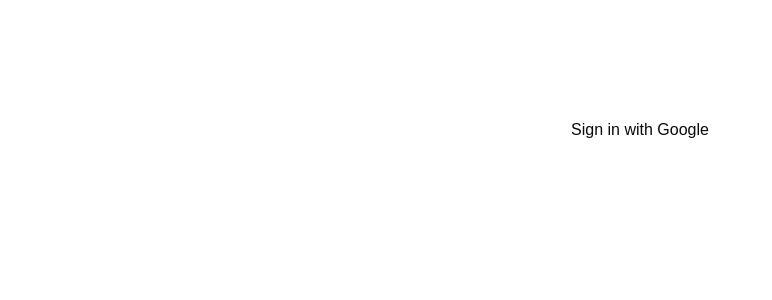
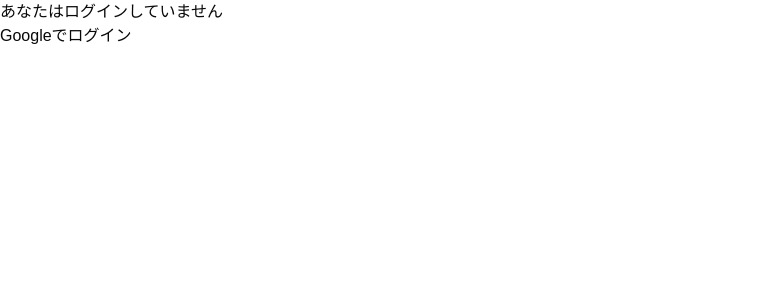
Before and after one commit to jphacks/ng_2403, a Next.js app in the folder app/: page / in a window 1280 px wide. Shown: the top 300 px of the page, without its empty margins (0-772 px from the left). Built offline with nearby package versions, Linux system fonts and the light colour scheme; no server answers.

Commit message:
test login

```diff
--- a/app/package.json
+++ b/app/package.json
@@ -19,6 +19,7 @@
     "lucide": "^0.453.0",
     "lucide-react": "^0.453.0",
     "next": "14.2.15",
+    "next-auth": "^4.24.10",
     "react": "^18",
     "react-dom": "^18",
     "react-firebase-hooks": "^5.1.1",
--- /dev/null
+++ b/app/src/app/api/auth/[...nextauth]/route.ts
@@ -0,0 +1,13 @@
+import NextAuth from "next-auth";
+import GoogleProvider from "next-auth/providers/google";
+
+const handler = NextAuth({
+  secret: process.env.NEXTAUTH_SECRET,
+  providers: [
+    GoogleProvider({
+      clientId: process.env.GOOGLE_CLIENT_ID ?? "",
+      clientSecret: process.env.GOOGLE_CLIENT_SECRET ?? "",
+    }),
+  ],
+});
+export { handler as GET, handler as POST };
--- a/app/src/app/layout.tsx
+++ b/app/src/app/layout.tsx
@@ -1,5 +1,6 @@
 import type { Metadata } from "next";
 import "./globals.css";
+import NextAuthProvider from "@/providers/NextAuth";
 
 export const metadata: Metadata = {
   title: "Create Next App",
@@ -14,7 +15,7 @@
   return (
     <html lang="en">
       <body>
-        <div className="p-10">{children}</div>
+        <NextAuthProvider>{children}</NextAuthProvider>
       </body>
     </html>
   );
--- a/app/src/app/page.tsx
+++ b/app/src/app/page.tsx
@@ -1,36 +1,23 @@
 "use client";
-
-import db from "@/lib/database/database";
-import { useState, useEffect } from "react";
-import LoginButton from "@/components/ui/LoginButton/LoginButton";
-
-import UserInfo from "@/lib/interface/UserInfo";
-
-import { ref, query, get } from "firebase/database";
-import Image from "next/image";
-
-// async function getTasks() {
-//   const queryRef = query(ref(db, `tasks`));
-//   const snapshot = await get(queryRef);
-//   console.log(snapshot);
-// }
+import { useSession } from "next-auth/react";
+import Login from "@/components/login";
+import Logout from "@/components/logout";
 
 export default function Home() {
-  const [userInfo, setUserInfo] = useState<UserInfo | null>(null);
-
-  useEffect(() => {
-    setUserInfo({ id: "user123", UserInfoSet: setUserInfo });
-  }, []);
-
-  // getTasks();
-
-  if (!userInfo || !userInfo.id) {
-    return <p>Loading...</p>;
-  }
-
+  const { data: session, status } = useSession();
   return (
-    <div className="grid grid-rows-[20px_1fr_20px] items-center justify-items-center min-h-screen p-8 pb-20 gap-16 sm:p-20 font-[family-name:var(--font-geist-sans)]">
-      <LoginButton userInfo={userInfo} />
+    <div>
+      {status === "authenticated" ? (
+        <div>
+          <p>セッションの期限：{session.expires}</p>
+          <p>ようこそ、{session.user?.name}さん</p>
+          <div>
+            <Logout />
+          </div>
+        </div>
+      ) : (
+        <Login />
+      )}
     </div>
   );
 }
--- /dev/null
+++ b/app/src/components/login.tsx
@@ -0,0 +1,22 @@
+import React from "react";
+import { useSession, signIn } from "next-auth/react";
+
+export default function Login() {
+  const { data: session, status } = useSession();
+
+  if (status === "loading") {
+    return <div>Loading...</div>;
+  }
+
+  if (status !== "authenticated") {
+    return (
+      <div>
+        <p>あなたはログインしていません</p>
+        <button onClick={() => signIn("google", {}, { prompt: "login" })}>
+          Googleでログイン
+        </button>
+      </div>
+    );
+  }
+  return null;
+}
--- /dev/null
+++ b/app/src/components/logout.tsx
@@ -0,0 +1,15 @@
+import React from "react";
+import { useSession, signOut } from "next-auth/react";
+
+export default function Logout() {
+  const { data: session, status } = useSession();
+
+  if (status === "authenticated") {
+    return (
+      <div>
+        <button onClick={() => signOut()}>ログアウト</button>
+      </div>
+    );
+  }
+  return null;
+}
--- /dev/null
+++ b/app/src/providers/NextAuth.tsx
@@ -0,0 +1,10 @@
+"use client";
+
+import { SessionProvider } from "next-auth/react";
+import { ReactNode } from "react";
+
+const NextAuthProvider = ({ children }: { children: ReactNode }) => {
+  return <SessionProvider>{children}</SessionProvider>;
+};
+
+export default NextAuthProvider;
```
Also changed, not shown: 1 other file (tests, documents, lock files or other folders).
